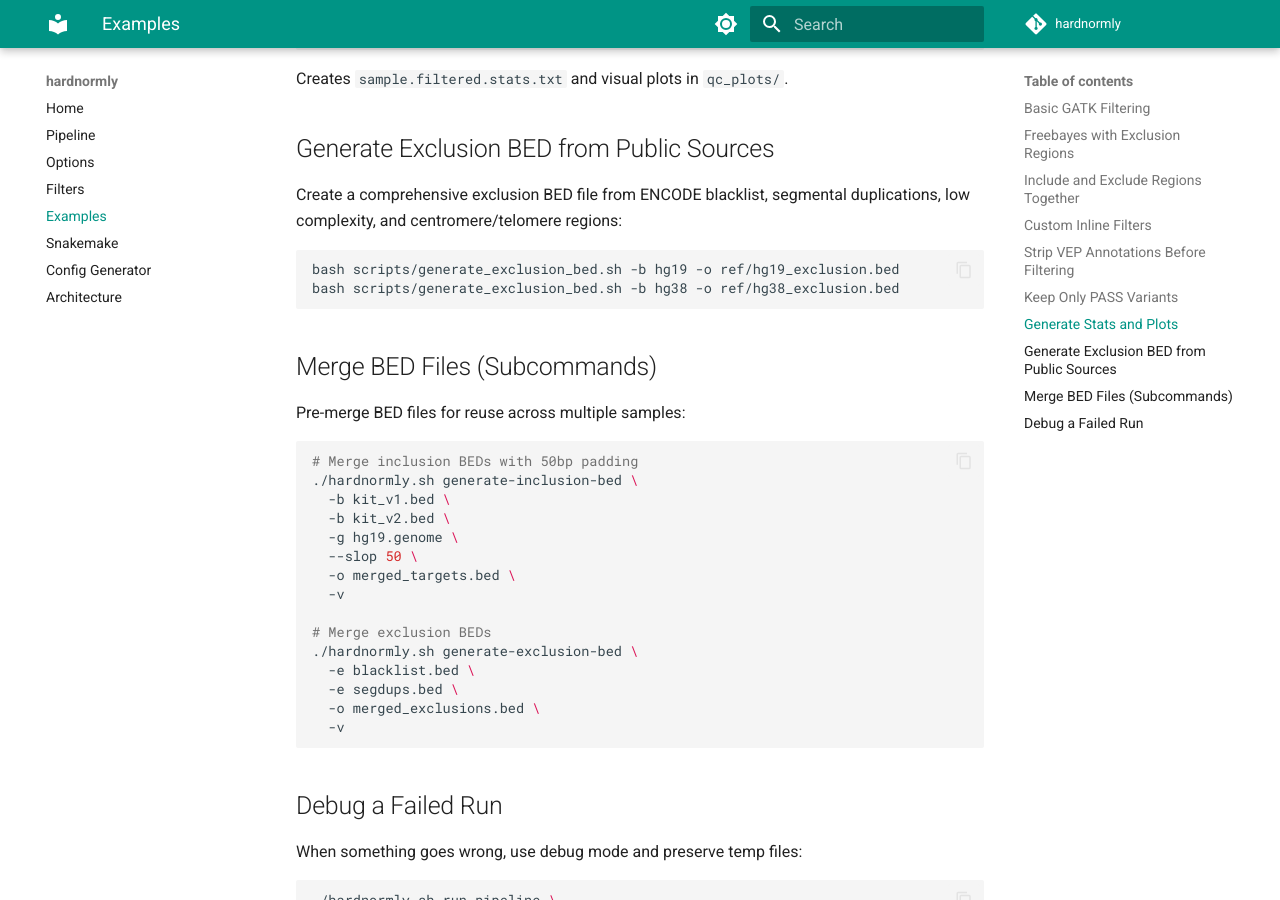
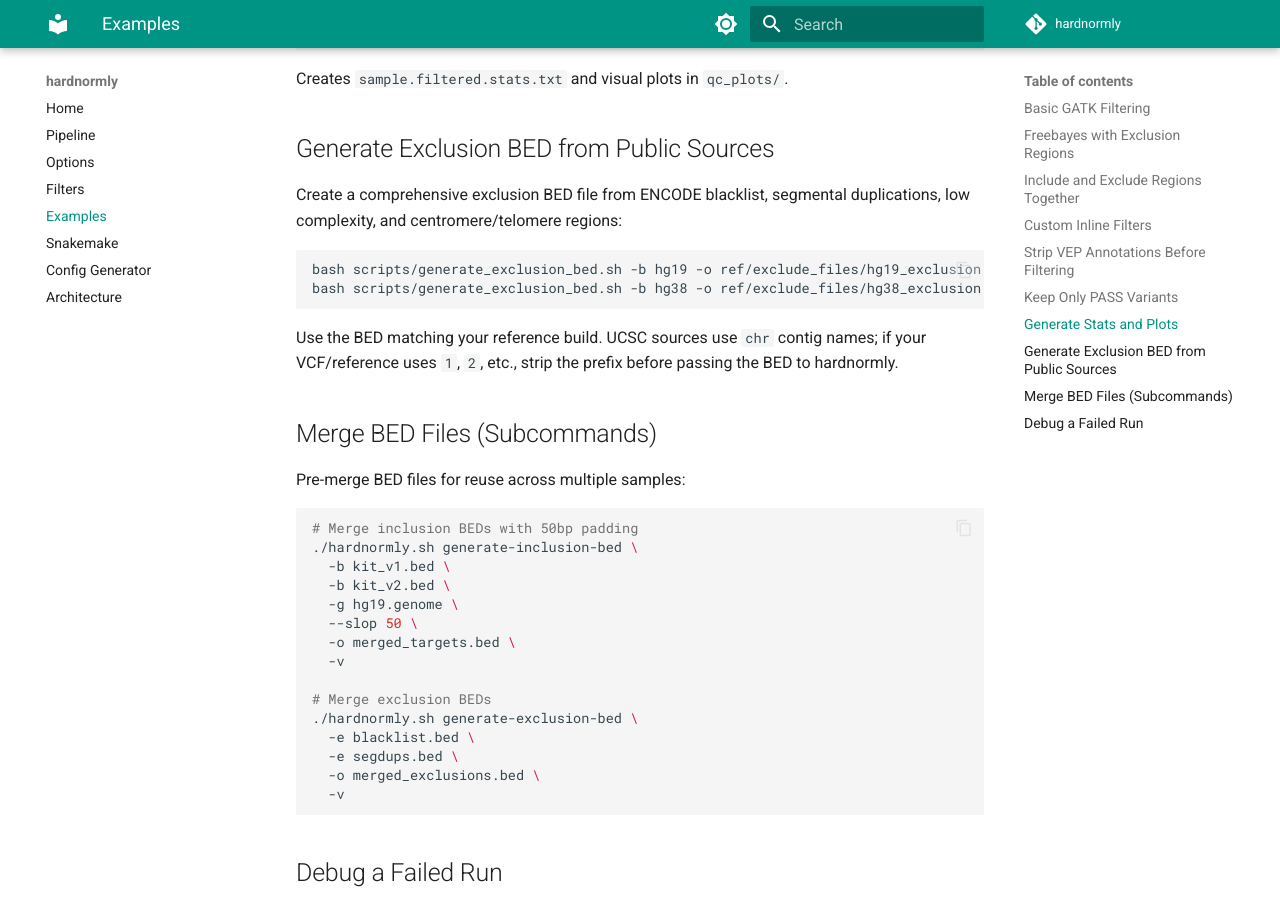
Before and after one commit to berntpopp/hardnormly, an MkDocs documentation site: the page built from docs/examples.md, in a window 1280 px wide and 900 px high, scrolled down 2301 px. Built offline with MkDocs 1.6.1 and Material for MkDocs 9.7.7, drawn with Linux system fonts in a browser that asks for light colours; comment, search, counter and statistics services are not loaded; some of the changed text lies outside the part shown.

Commit message:
docs: document generated exclusion beds

````diff
--- a/docs/examples.md
+++ b/docs/examples.md
@@ -25,7 +25,7 @@ Filter Freebayes calls while excluding problematic genomic regions:
   -v sample.freebayes.vcf.gz \
   -f reference.fasta \
   --caller freebayes \
-  -e ref/hg19_exclusion.bed \
+  -e ref/exclude_files/hg19_exclusion.bed \
   -o sample.filtered.vcf.gz
 ```
 
@@ -111,9 +111,11 @@ Creates `sample.filtered.stats.txt` and visual plots in `qc_plots/`.
 Create a comprehensive exclusion BED file from ENCODE blacklist, segmental duplications, low complexity, and centromere/telomere regions:
 
 ```bash
-bash scripts/generate_exclusion_bed.sh -b hg19 -o ref/hg19_exclusion.bed
-bash scripts/generate_exclusion_bed.sh -b hg38 -o ref/hg38_exclusion.bed
+bash scripts/generate_exclusion_bed.sh -b hg19 -o ref/exclude_files/hg19_exclusion.bed -v
+bash scripts/generate_exclusion_bed.sh -b hg38 -o ref/exclude_files/hg38_exclusion.bed -v
 ```
+
+Use the BED matching your reference build. UCSC sources use `chr` contig names; if your VCF/reference uses `1`, `2`, etc., strip the prefix before passing the BED to hardnormly.
 
 ## Merge BED Files (Subcommands)
 
````
Also changed, not shown: README.md (+17 -0 lines), docs/config-generator.md (+1 -1 lines), ref/exclude_files/README.md (added, +23 -0 lines), 5 other files.
